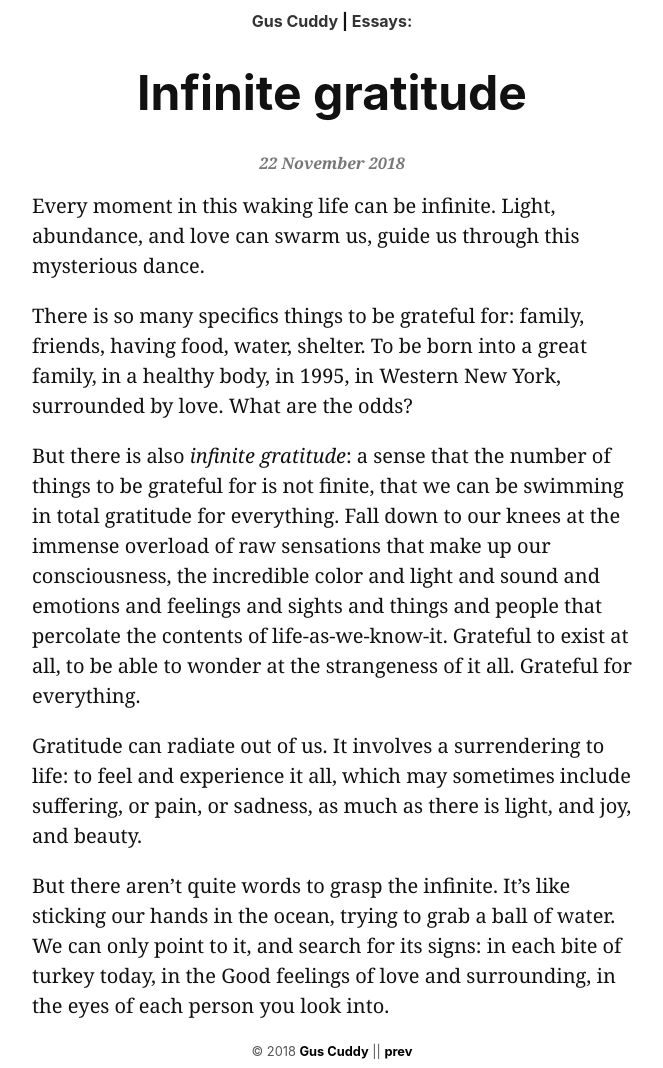
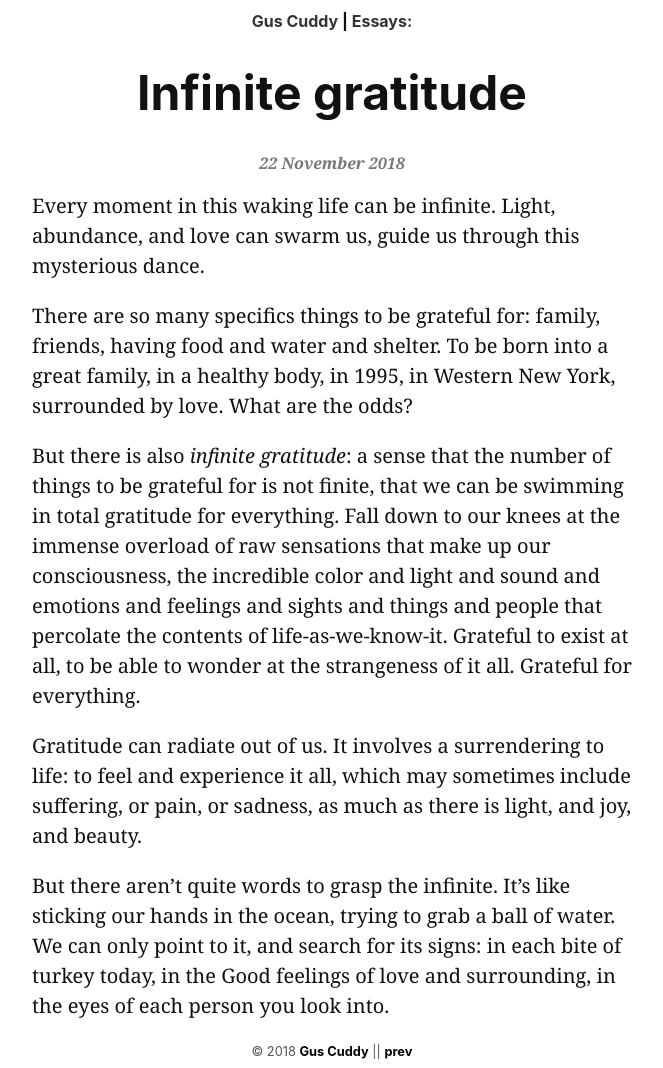
Before and after one commit to gcuddy/gcuddy.github.io, a Jekyll site: the page built from _posts/2018-11-22-infinite-gratitude.md, in a window 1280 px wide. Shown: the whole page, without its empty margins (308-971 px from the left). Built offline with Jekyll 4.4.1, drawn with Linux system fonts in a browser that asks for light colours.

Commit message:
Updated.

```diff
--- a/_posts/2018-11-22-infinite-gratitude.md
+++ b/_posts/2018-11-22-infinite-gratitude.md
@@ -4,7 +4,7 @@ title: "Infinite gratitude"
 ---
 Every moment in this waking life can be infinite. Light, abundance, and love can swarm us, guide us through this mysterious dance.
 
-There is so many specifics things to be grateful for: family, friends, having food, water, shelter. To be born into a great family, in a healthy body, in 1995, in Western New York, surrounded by love. What are the odds?
+There are so many specifics things to be grateful for: family, friends, having food and water and shelter. To be born into a great family, in a healthy body, in 1995, in Western New York, surrounded by love. What are the odds?
 
 But there is also *infinite gratitude*: a sense that the number of things to be grateful for is not finite, that we can be swimming in total gratitude for everything. Fall down to our knees at the immense overload of raw sensations that make up our consciousness, the incredible color and light and sound and emotions and feelings and sights and things and people that percolate the contents of life-as-we-know-it. Grateful to exist at all, to be able to wonder at the strangeness of it all. Grateful for everything.
 
```
